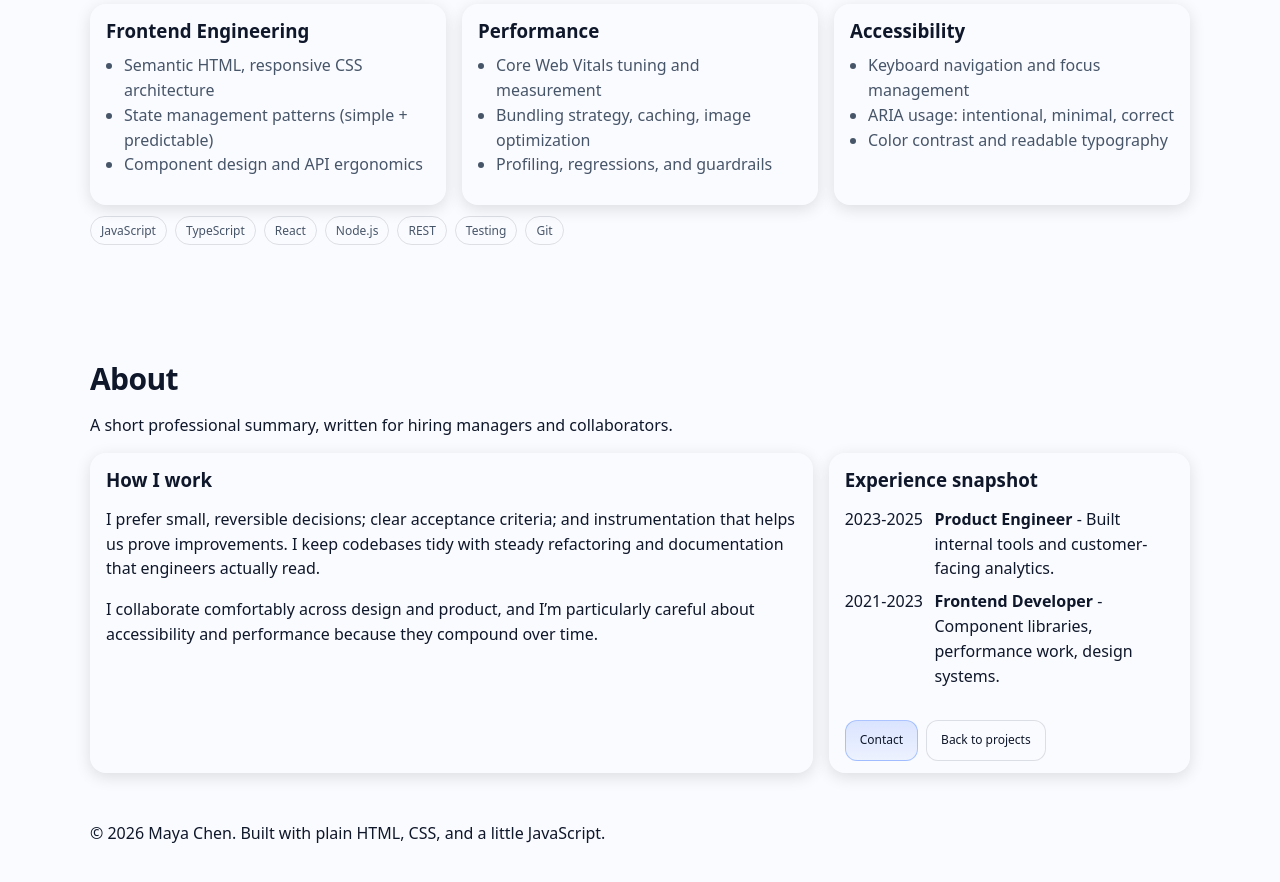
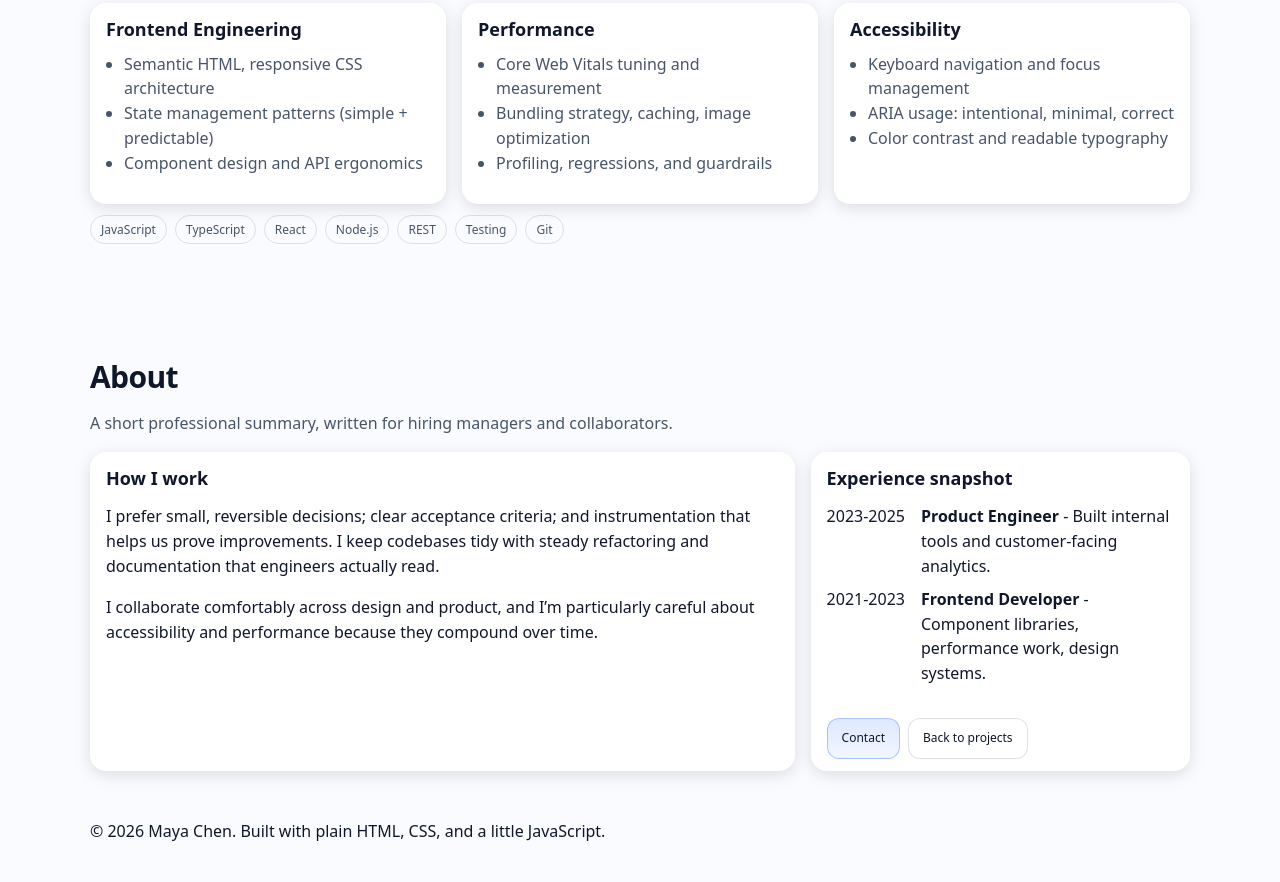
Before and after one commit to seunghwanh/static-portfolio, a plain HTML site: page public/index.html in a window 1280 px wide. Shown: the part 1995-2877 px from the top of the page. Drawn offline with Linux system fonts and the light colour scheme.

Commit message:
Refactor styles for card component and enhance about section semantics

```diff
--- a/css/styles.css
+++ b/css/styles.css
@@ -8,6 +8,7 @@
   --border-color: rgba(15, 23, 42, 0.12);
   --muted-color: #475569;
   --dot-color: rgba(37, 36, 36, 0.18);
+  --card-color: #ffffff;
 }
 
 /* Universal styles */
@@ -17,6 +18,9 @@
   box-sizing: border-box;
 }
 
+html {
+  scroll-behavior: smooth;
+}
 body {
   margin: 0;
   font-family:
@@ -49,6 +53,9 @@ h1 {
 h2 {
   font-size: clamp(22px, 3vw, 30px);
   letter-spacing: -0.02em;
+}
+h3 {
+  font-size: 18px;
 }
 
 a {
@@ -124,6 +131,7 @@ ul {
   margin-top: 16px;
 }
 .card {
+  background: var(--card-color);
   border-radius: 16px;
   overflow: hidden;
   box-shadow: 0 4px 16px rgba(0, 0, 0, 0.12);
@@ -339,7 +347,7 @@ ul {
 
 /* ========================= ABOUT SECTION ========================= */
 .card-grid.about {
-  grid-template-columns: 2fr 1fr;
+  grid-template-columns: 1.3fr 0.7fr;
   align-items: stretch;
 }
 .card-body ul.experience-list {
--- a/public/index.html
+++ b/public/index.html
@@ -260,9 +260,9 @@
       <!-- About -->
       <section id="about">
         <div class="content-wrapper">
-          <div class="about-header">
+          <div>
             <h2>About</h2>
-            <p>A short professional summary, written for hiring managers and collaborators.</p>
+            <p class="muted">A short professional summary, written for hiring managers and collaborators.</p>
           </div>
           <div class="card-grid about">
             <article class="card">
```
